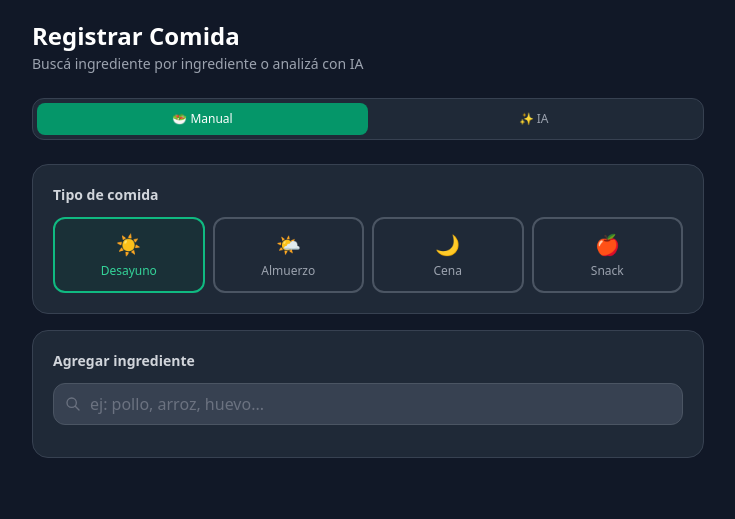
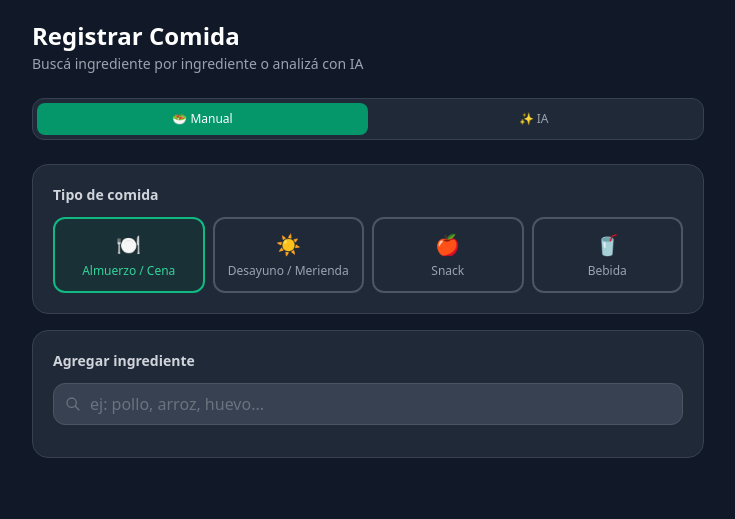
Before and after one commit to bgianfran/Tracker_Fitness, a FastAPI app: template app/templates/log.html in a window 1280 px wide. Shown: the part 57-576 px from the top of the page, without its empty margins (272-1007 px from the left). Run offline with FastAPI, Linux system fonts and the light colour scheme; the template is opened without the code that fills it, so the values that code supplies are empty; some libraries are stand-ins or nearby versions.

Commit message:
Update meal categories to: Almuerzo/Cena, Desayuno/Merienda, Snack, Bebida
Legacy meal types (breakfast/lunch/dinner) mapped to new categories for existing entries.

```diff
--- a/app/main.py
+++ b/app/main.py
@@ -244,8 +244,17 @@ def dashboard(request: Request, db: Session = Depends(get_db)):
     ).all()
 
     totals = {"calories": 0.0, "protein": 0.0, "carbs": 0.0, "fat": 0.0}
-    meals: dict[str, list] = {"Desayuno": [], "Almuerzo": [], "Cena": [], "Merienda/Snack": []}
-    meal_map = {"breakfast": "Desayuno", "lunch": "Almuerzo", "dinner": "Cena", "snack": "Merienda/Snack"}
+    meals: dict[str, list] = {"Almuerzo / Cena": [], "Desayuno / Merienda": [], "Snack": [], "Bebida": []}
+    meal_map = {
+        "lunch_dinner":    "Almuerzo / Cena",
+        "breakfast_snack": "Desayuno / Merienda",
+        "snack":           "Snack",
+        "drink":           "Bebida",
+        # legacy values
+        "breakfast": "Desayuno / Merienda",
+        "lunch":     "Almuerzo / Cena",
+        "dinner":    "Almuerzo / Cena",
+    }
 
     for e in entries:
         totals["calories"] += e.calories
--- a/app/templates/log.html
+++ b/app/templates/log.html
@@ -29,7 +29,7 @@
     <div class="bg-gray-800 rounded-2xl p-5 border border-gray-700 mb-4">
       <label class="block text-sm font-semibold text-gray-300 mb-3">Tipo de comida</label>
       <div class="grid grid-cols-2 sm:grid-cols-4 gap-2" id="meal-btns">
-        {% for value, label, icon in [("breakfast","Desayuno","☀️"),("lunch","Almuerzo","🌤️"),("dinner","Cena","🌙"),("snack","Snack","🍎")] %}
+        {% for value, label, icon in [("lunch_dinner","Almuerzo / Cena","🍽️"),("breakfast_snack","Desayuno / Merienda","☀️"),("snack","Snack","🍎"),("drink","Bebida","🥤")] %}
         <button type="button" data-meal="{{ value }}" onclick="selectMeal('{{ value }}')"
                 class="meal-btn flex flex-col items-center justify-center gap-1 py-3 px-2 rounded-xl border-2 transition-all text-center
                   {% if loop.first %}border-brand-500 bg-brand-900/20 text-brand-400{% else %}border-gray-600 text-gray-400{% endif %}">
@@ -163,7 +163,7 @@
     <div class="bg-gray-800 rounded-2xl p-5 border border-gray-700 mb-4">
       <label class="block text-sm font-semibold text-gray-300 mb-3">Tipo de comida</label>
       <div class="grid grid-cols-2 sm:grid-cols-4 gap-2" id="ai-meal-btns">
-        {% for value, label, icon in [("breakfast","Desayuno","☀️"),("lunch","Almuerzo","🌤️"),("dinner","Cena","🌙"),("snack","Snack","🍎")] %}
+        {% for value, label, icon in [("lunch_dinner","Almuerzo / Cena","🍽️"),("breakfast_snack","Desayuno / Merienda","☀️"),("snack","Snack","🍎"),("drink","Bebida","🥤")] %}
         <button type="button" data-meal="{{ value }}" onclick="selectAIMeal('{{ value }}')"
           class="ai-meal-btn flex flex-col items-center justify-center gap-1 py-3 px-2 rounded-xl border-2 transition-all text-center
             {% if loop.first %}border-brand-500 bg-brand-900/20 text-brand-400{% else %}border-gray-600 text-gray-400{% endif %}">
@@ -227,7 +227,7 @@
       </div>
       <form method="POST" action="/log" id="ai-save-form">
         <input type="hidden" name="entry_mode" value="manual">
-        <input type="hidden" name="meal_type" id="ai-meal-type-input" value="breakfast">
+        <input type="hidden" name="meal_type" id="ai-meal-type-input" value="lunch_dinner">
         <input type="hidden" name="quantity_g" value="100">
         <div class="mb-3">
           <label class="block text-xs font-medium text-gray-400 mb-1">Nombre del plato</label>
@@ -282,7 +282,7 @@ function switchMode(mode) {
 }
 
 // ─── Meal selection (manual mode) ────────────────────────────
-let selectedMeal = 'breakfast';
+let selectedMeal = 'lunch_dinner';
 function selectMeal(val) {
   selectedMeal = val;
   document.querySelectorAll('#meal-btns .meal-btn').forEach(btn => {
@@ -493,7 +493,7 @@ document.addEventListener('click', e => {
 });
 
 // ─── AI Mode ──────────────────────────────────────────────────
-let selectedAIMeal = 'breakfast';
+let selectedAIMeal = 'lunch_dinner';
 
 function selectAIMeal(val) {
   selectedAIMeal = val;
```
